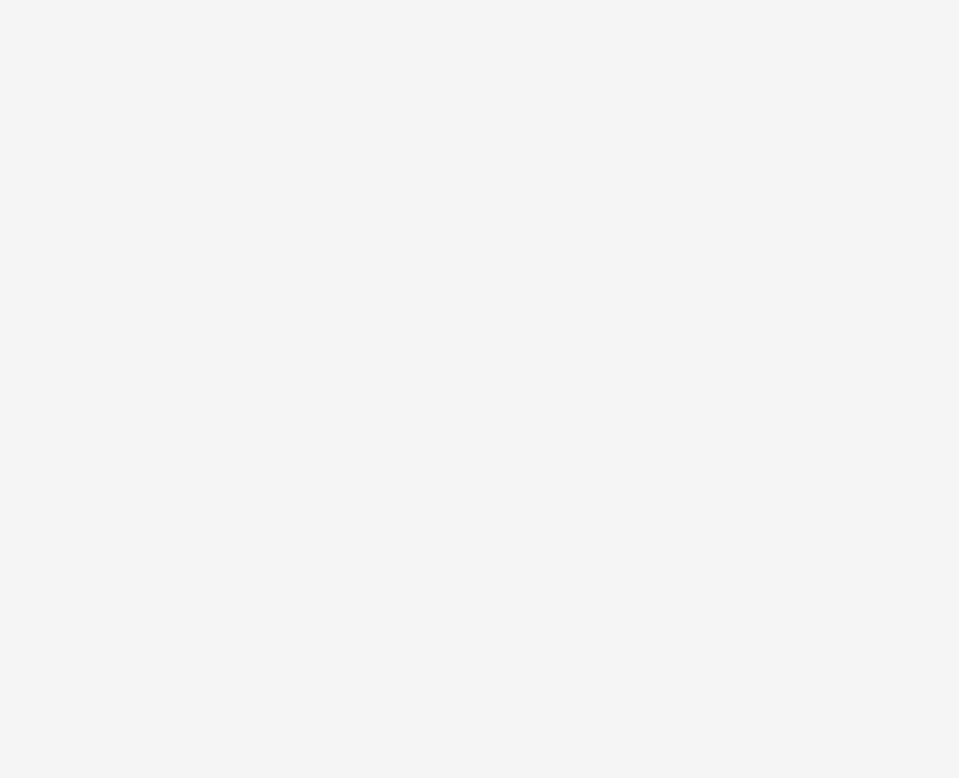
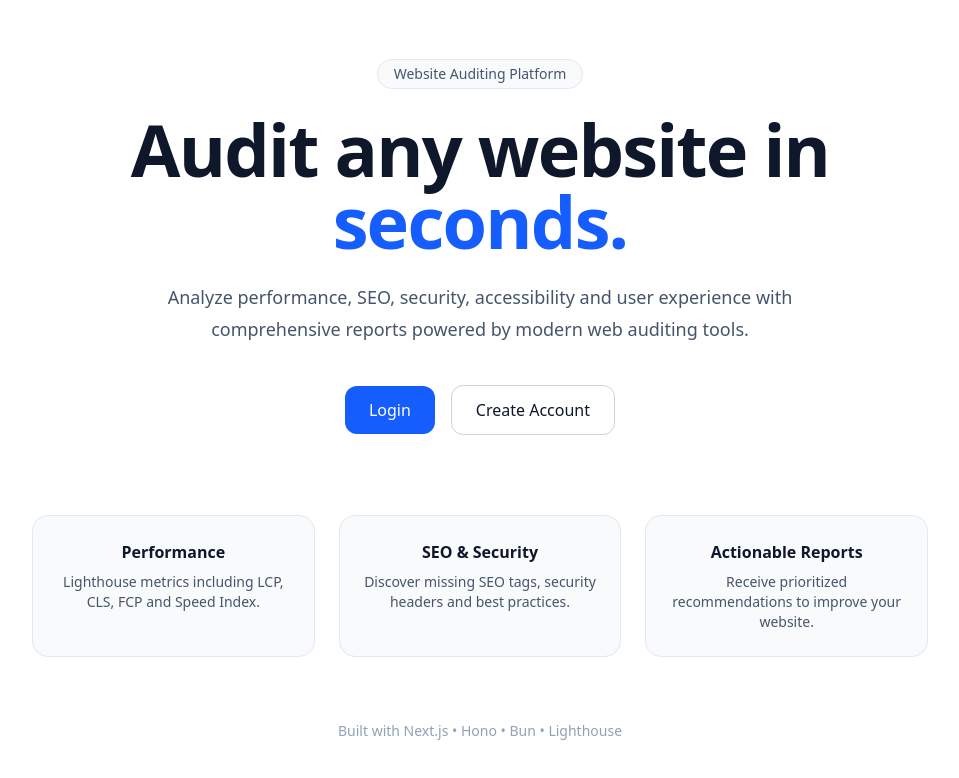
Before and after one commit to abhas-paul/web-auditor, a Next.js app in the folder frontend/: page / in a window 1280 px wide. Shown: the top 778 px of the page, without its empty margins (160-1119 px from the left). Built offline with nearby package versions, Linux system fonts and the light colour scheme; no server answers.

Commit message:
feat: implement DashboardPage with URL input for website audits; update HomePage layout and styling

```diff
--- a/frontend/src/app/(dashboard)/dashboard/page.jsx
+++ b/frontend/src/app/(dashboard)/dashboard/page.jsx
@@ -1,11 +1,76 @@
-import React from 'react'
+"use client";
 
-function page() {
+import { useState } from "react";
+
+export default function DashboardPage() {
+  const [url, setUrl] = useState("");
+
+  const handleSubmit = (e) => {
+    e.preventDefault();
+
+    // TODO:
+    // Call audit API here
+    console.log(url);
+  };
+
   return (
-    <div>
+    <div className="mx-auto max-w-4xl">
+      <div className="mb-10">
+        <h1 className="text-3xl font-bold text-slate-900">
+          Dashboard
+        </h1>
 
+        <p className="mt-2 text-slate-600">
+          Start a new website audit by entering a URL below.
+        </p>
+      </div>
+
+      <div className="rounded-2xl border border-slate-200 bg-white p-8 shadow-sm">
+        <h2 className="text-xl font-semibold text-slate-900">
+          New Audit
+        </h2>
+
+        <p className="mt-2 text-sm text-slate-500">
+          Analyze performance, SEO, security, accessibility and more.
+        </p>
+
+        <form
+          onSubmit={handleSubmit}
+          className="mt-8 space-y-5"
+        >
+          <div>
+            <label className="mb-2 block text-sm font-medium text-slate-700">
+              Website URL
+            </label>
+
+            <input
+              type="url"
+              placeholder="https://example.com"
+              value={url}
+              onChange={(e) => setUrl(e.target.value)}
+              className="w-full rounded-xl border border-slate-300 px-4 py-3 outline-none transition focus:border-blue-500 focus:ring-4 focus:ring-blue-100"
+              required
+            />
+          </div>
+
+          <button
+            type="submit"
+            className="rounded-xl bg-blue-600 px-6 py-3 font-medium text-white transition hover:bg-blue-700"
+          >
+            Analyze Website
+          </button>
+        </form>
+      </div>
+
+      <div className="mt-10 rounded-2xl border border-dashed border-slate-300 bg-slate-50 p-8 text-center">
+        <h3 className="text-lg font-semibold text-slate-800">
+          Recent Reports
+        </h3>
+
+        <p className="mt-2 text-sm text-slate-500">
+          Your latest audit reports will appear here.
+        </p>
+      </div>
     </div>
-  )
+  );
 }
-
-export default page
--- a/frontend/src/app/globals.css
+++ b/frontend/src/app/globals.css
@@ -1,5 +1 @@
 @import "tailwindcss";
-
-* {
-  background-color: whitesmoke;
-}
--- a/frontend/src/app/page.js
+++ b/frontend/src/app/page.js
@@ -1,9 +1,86 @@
-import Image from "next/image";
+"use client";
 
-export default function Home() {
+import Link from "next/link";
+import useAuth from "@/hooks/useAuth";
+
+export default function HomePage() {
+  const { user, loading } = useAuth();
+
   return (
-    <main>
+    <main className="min-h-screen bg-white text-slate-900">
+      <div className="mx-auto flex min-h-screen max-w-6xl flex-col items-center justify-center px-6 text-center">
+        <span className="mb-6 rounded-full border border-slate-200 bg-slate-50 px-4 py-1 text-sm text-slate-600">
+          Website Auditing Platform
+        </span>
 
+        <h1 className="max-w-4xl text-5xl font-bold tracking-tight md:text-7xl">
+          Audit any website in{" "}
+          <span className="text-blue-600">seconds.</span>
+        </h1>
+
+        <p className="mt-6 max-w-2xl text-lg leading-8 text-slate-600">
+          Analyze performance, SEO, security, accessibility and user
+          experience with comprehensive reports powered by modern web
+          auditing tools.
+        </p>
+
+        <div className="mt-10 flex items-center gap-4">
+          {loading ? null : user ? (
+            <Link
+              href="/dashboard"
+              className="rounded-xl bg-blue-600 px-6 py-3 font-medium text-white transition hover:bg-blue-700"
+            >
+              Get Started
+            </Link>
+          ) : (
+            <>
+              <Link
+                href="/login"
+                className="rounded-xl bg-blue-600 px-6 py-3 font-medium text-white transition hover:bg-blue-700"
+              >
+                Login
+              </Link>
+
+              <Link
+                href="/register"
+                className="rounded-xl border border-slate-300 px-6 py-3 font-medium transition hover:bg-slate-100"
+              >
+                Create Account
+              </Link>
+            </>
+          )}
+        </div>
+
+        <div className="mt-20 grid w-full max-w-4xl grid-cols-1 gap-6 md:grid-cols-3">
+          <div className="rounded-2xl border border-slate-200 bg-slate-50 p-6">
+            <h3 className="font-semibold">Performance</h3>
+
+            <p className="mt-2 text-sm text-slate-600">
+              Lighthouse metrics including LCP, CLS, FCP and Speed Index.
+            </p>
+          </div>
+
+          <div className="rounded-2xl border border-slate-200 bg-slate-50 p-6">
+            <h3 className="font-semibold">SEO & Security</h3>
+
+            <p className="mt-2 text-sm text-slate-600">
+              Discover missing SEO tags, security headers and best practices.
+            </p>
+          </div>
+
+          <div className="rounded-2xl border border-slate-200 bg-slate-50 p-6">
+            <h3 className="font-semibold">Actionable Reports</h3>
+
+            <p className="mt-2 text-sm text-slate-600">
+              Receive prioritized recommendations to improve your website.
+            </p>
+          </div>
+        </div>
+
+        <p className="mt-16 text-sm text-slate-400">
+          Built with Next.js • Hono • Bun • Lighthouse
+        </p>
+      </div>
     </main>
   );
 }
--- a/frontend/src/components/dashboard/DashboardLayout.jsx
+++ b/frontend/src/components/dashboard/DashboardLayout.jsx
@@ -7,7 +7,7 @@ export default function DashboardLayout({
     <div className="min-h-screen bg-slate-50">
 
 
-      <main className="ml-72">
+      <main >
 
 
         <div className="p-8">
```
